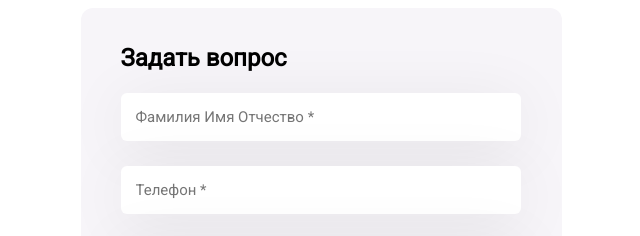
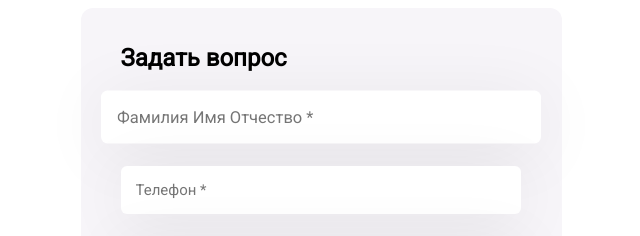
Before and after one commit to pysoftware/ds-verstka, a plain HTML site: page index.html in a window 1280 px wide. In both pictures the pointer is over the input "Фамилия Имя Отчество *". Shown: the top 236 px of the page, 319-959 px from the left. Drawn offline with nearby package versions, Linux system fonts and the light colour scheme.

Commit message:
добавил стилей

```diff
--- a/styles/style.css
+++ b/styles/style.css
@@ -6,12 +6,19 @@
 }
 
 input {
+    transform: scale(1);
     padding: 0;
     margin-top: 25px;
     font-family: 'Roboto', sans-serif;
     border: none;
     width: 385px;
     height: 22px;
+}
+
+input:hover {
+    -webkit-transform: scale(1.1);
+    -ms-transform: scale(1.1);
+    transform: scale(1.1);
 }
 
 .card {
@@ -50,6 +57,10 @@ input {
     color: #D0C9D6;
 }
 
+input:focus {
+    color: #000000;
+}
+
 .submit {
     width: 400px;
     height: 48px;
```
